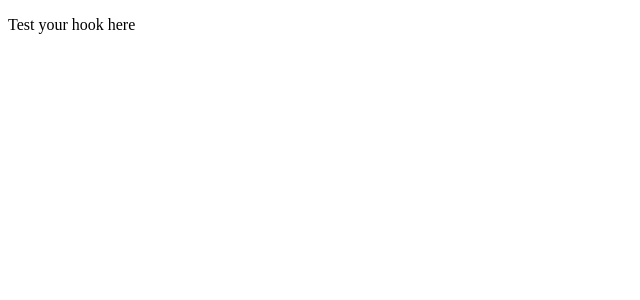
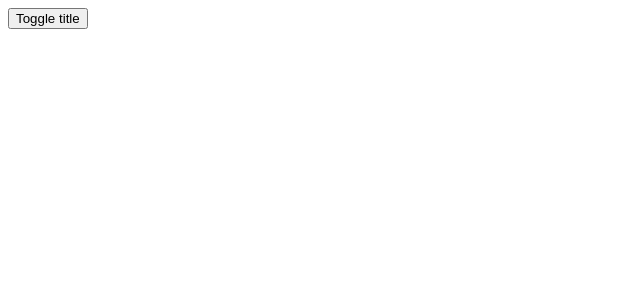
Before and after one commit to novajslabs/nova.js, a React (Vite) app: page / in a window 1280 px wide. Shown: the top 300 px of the page, without its empty margins (0-640 px from the left). Built offline with nearby package versions, Linux system fonts and the light colour scheme.

Commit message:
feat: remove unnecessary useEffect #118

```diff
--- a/src/App.tsx
+++ b/src/App.tsx
@@ -1,5 +1,17 @@
+import { useTitle } from './hooks/ts/useTitle';
+
 const App = () => {
-  return <p>Test your hook here</p>;
+  const { title, changeTitle } = useTitle();
+
+  const toggleTitle = () => {
+    if (title === "Title 1") {
+      changeTitle("Title 2");
+    } else {
+      changeTitle("Title 1");
+    }
+  };
+
+  return <button onClick={toggleTitle}>Toggle title</button>;
 };
 
 export default App;
--- a/src/hooks/ts/useTitle.ts
+++ b/src/hooks/ts/useTitle.ts
@@ -1,18 +1,12 @@
-import { useState, useEffect } from 'react';
+import { useState } from 'react';
 
-interface UseTitleOutput {
-  title: string;
-  changeTitle: (newTitle: string) => void;
-}
-
-export const useTitle = (): UseTitleOutput => {
+export const useTitle = () => {
   const [title, setTitle] = useState<string>(document.title);
 
-  useEffect(() => {
-    document.title = title;
-  }, [title]);
-
-  const changeTitle = (newTitle: string) => setTitle(newTitle);
+  const changeTitle = (newTitle: string) => {
+    document.title = newTitle;
+    setTitle(newTitle);
+  }
 
   return { title, changeTitle };
 };
```
